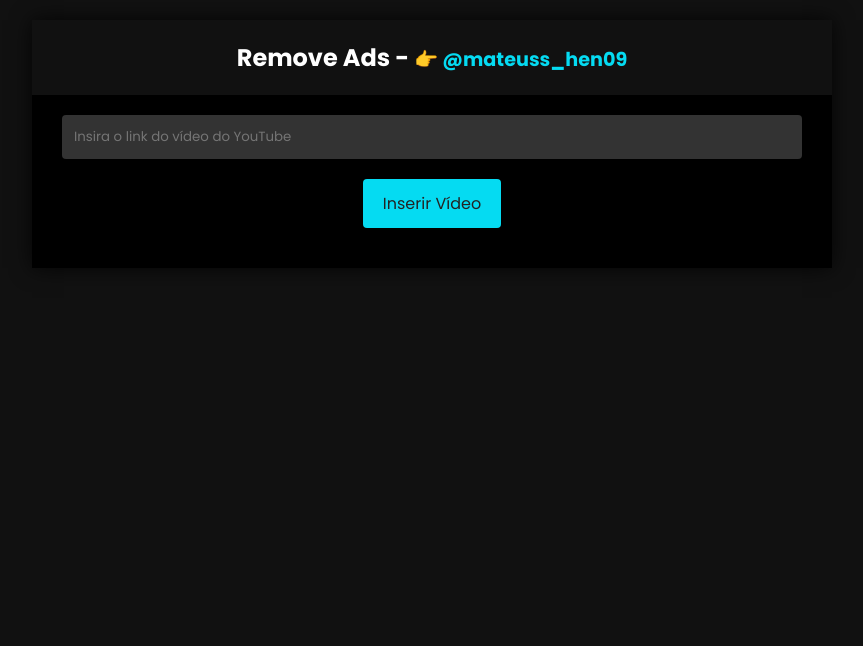
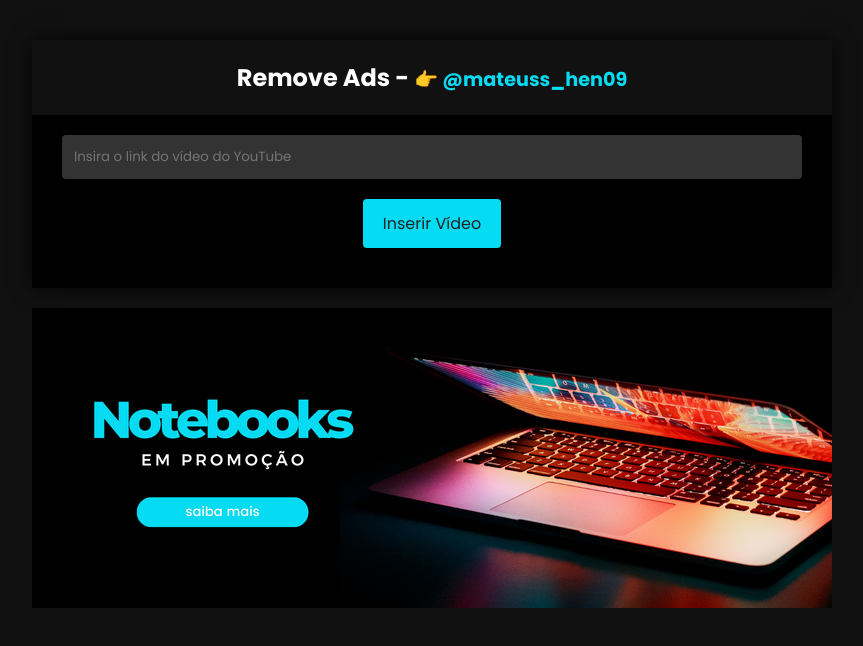
Before and after one commit to mateus-fer09/remove-ads, a plain HTML site: page index.html in a window 1280 px wide. Shown: the whole page, without its empty margins (208-1071 px from the left). Drawn offline with Linux system fonts and the light colour scheme.

Commit message:
Ads adicionado

```diff
--- a/css/style.css
+++ b/css/style.css
@@ -24,7 +24,7 @@
 body {
     font-family: 'Roboto', sans-serif;
     margin: 0;
-    padding: 0;
+    padding: 20px;
     display: flex;
     flex-direction: column;
     align-items: center;
@@ -33,7 +33,7 @@
     color: #fff;
 }
 
-.netflix-container {
+.container {
     max-width: 800px;
     width: 100%;
     margin: 20px;
@@ -96,3 +96,21 @@
     height: 360px;
     border: none;
 }
+
+.ads-container {
+    max-width: 800px;
+    height: auto;
+    margin: 0 auto;
+    margin-top: 0px;
+}
+
+.ads-container .ads {
+    width: 100%;
+    height: auto;
+    margin-bottom: 20px;
+}
+
+.ads-container .ads img {
+    width: 100%;
+    height: auto;
+}
--- a/index.html
+++ b/index.html
@@ -8,7 +8,7 @@
     <link rel="shortcut icon" href="upload/favicon.png" type="image/png">
 </head>
 <body>
-    <div class="netflix-container">
+    <div class="container">
         <header>
             <h2>Remove Ads - <a href="https://www.instagram.com/mateuss_hen09/" target="_blank">👉 @mateuss_hen09</a></h2>
         </header>
@@ -19,6 +19,13 @@
             <div class="video-container"></div>
         </div>
     </div>
+    <div class="ads-container">
+        <a href="https://www.amazon.com.br/gp/browse.html?node=16364755011&amp;ref_=nav_em__pc_laptops_0_2_17_3&_encoding=UTF8&tag=mateussfer002-20&linkCode=ur2&linkId=4700afeb65e0e2aa68d0ac09d0a1dce9&camp=1789&creative=9325" target="_blank">
+            <div class="ads">
+                <img src="upload/1.png" alt="Ofertas de Notebook">
+            </div>
+        </a>
+    </div>
     <script src="js/index.js"></script>
 </body>
 </html>
```
Also changed, not shown: upload/1.png (added), upload/2.png (added).
